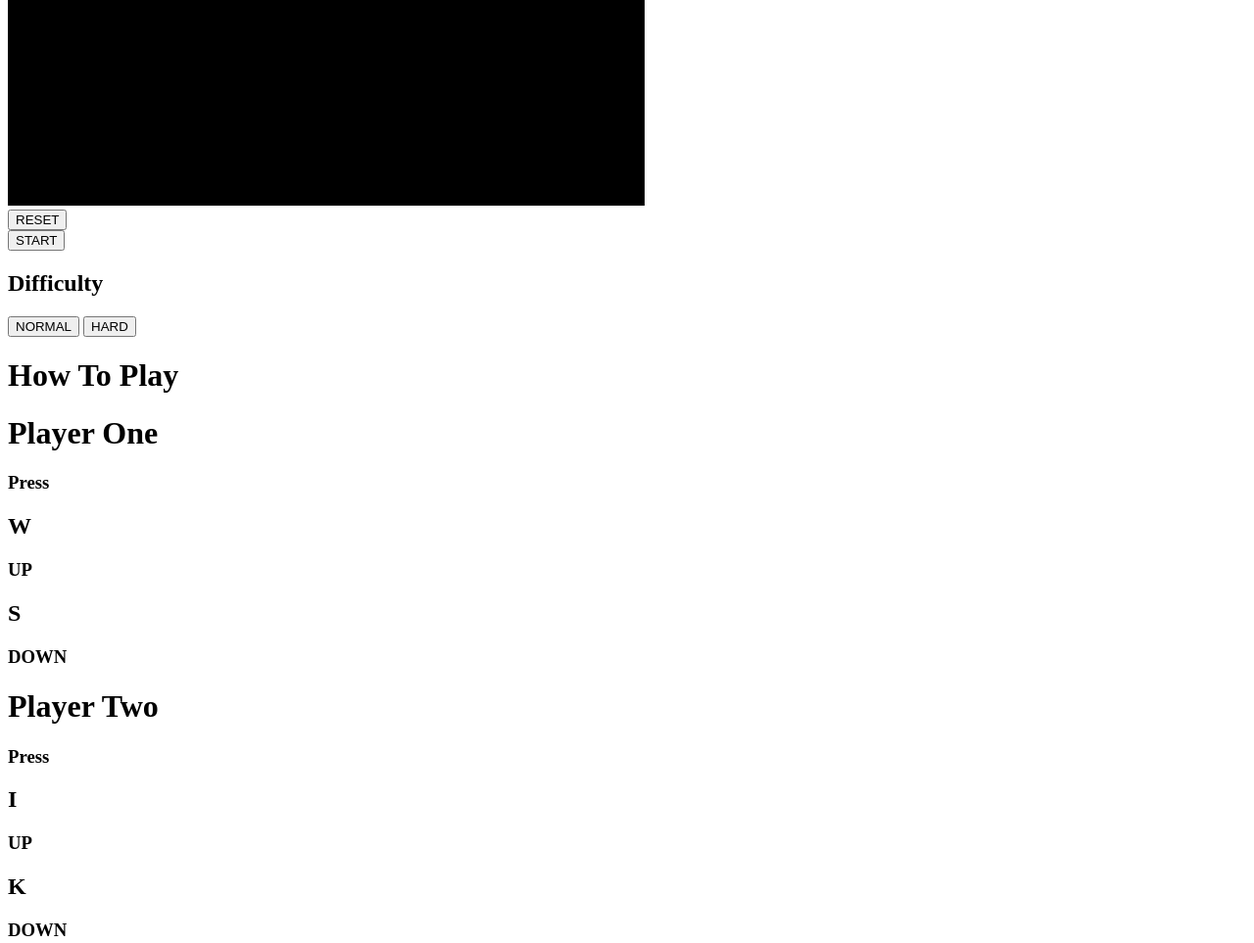
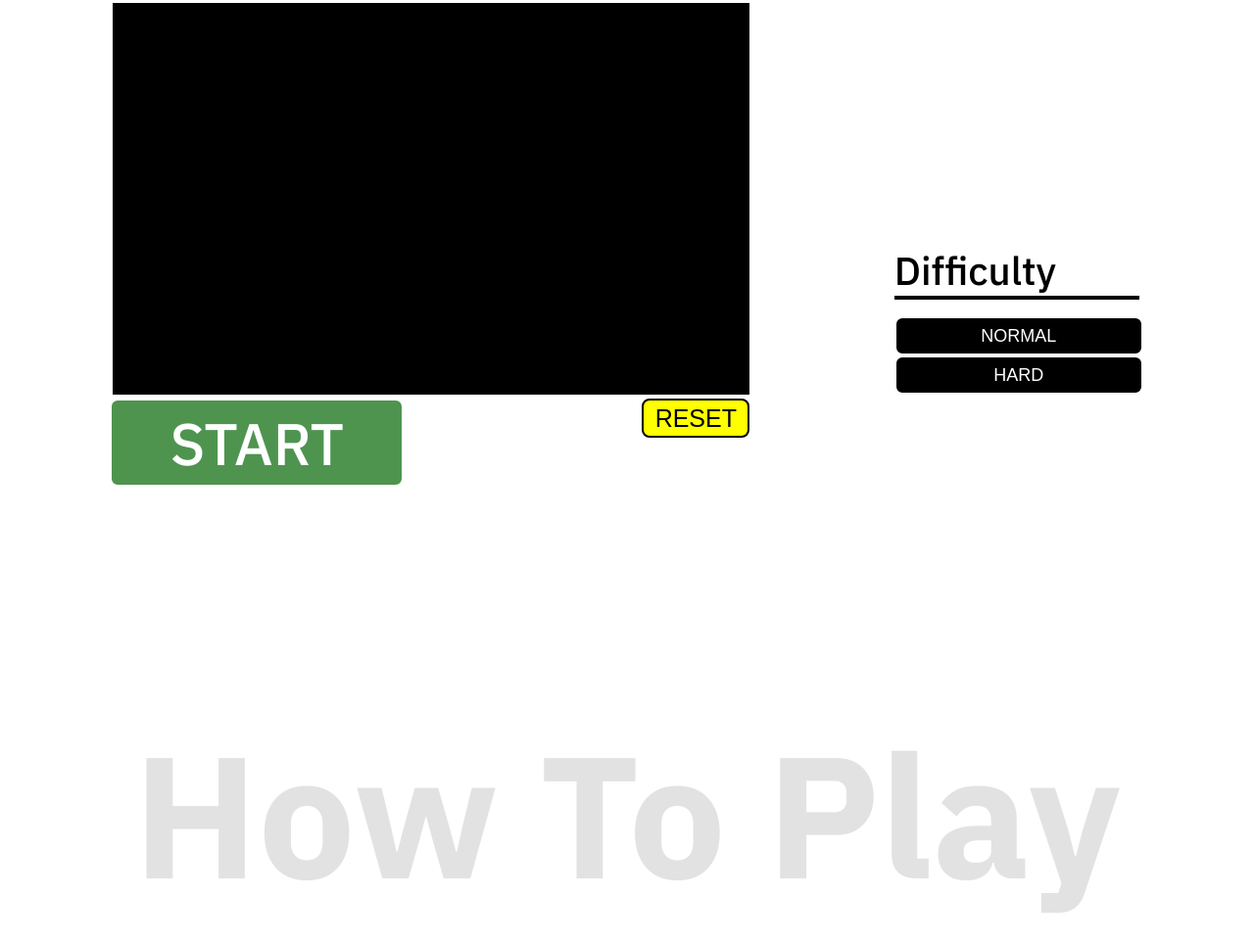
Before and after one commit to Cglik001/Pong-Final-Version, a plain HTML site: page index.html in a window 1280 px wide. Shown: the part 270-1233 px from the top of the page at 98% size. Drawn offline with Linux system fonts and the light colour scheme; the site is published under a folder, as on GitHub Pages, so addresses that start at the root find nothing.

Commit message:
fixed css and js imports

```diff
--- a/index.html
+++ b/index.html
@@ -5,7 +5,7 @@
   <meta charset="UTF-8">
   <meta http-equiv="X-UA-Compatible" content="IE=edge">
   <meta name="viewport" content="width=device-width, initial-scale=1.0">
-  <link rel="stylesheet" href="/assets/styles/styles.css">
+  <link rel="stylesheet" href="./assets/styles/styles.css">
   <link rel="preconnect" href="https://fonts.googleapis.com">
   <link rel="preconnect" href="https://fonts.gstatic.com" crossorigin>
   <link href="https://fonts.googleapis.com/css2?family=IBM+Plex+Sans:wght@100;200;300;400;500;600;700&display=swap"
@@ -22,7 +22,7 @@
         <div class="game">
           <div id="game">
             <canvas id="pongGame" style="background-color: black">
-              <script src="assets/scripts/game.js"></script>
+              <script src="./assets/scripts/game.js"></script>
           </div>
           <div id="positionreset">
             <button id="resetBtn" onclick="resetGame()">RESET</button>
```
